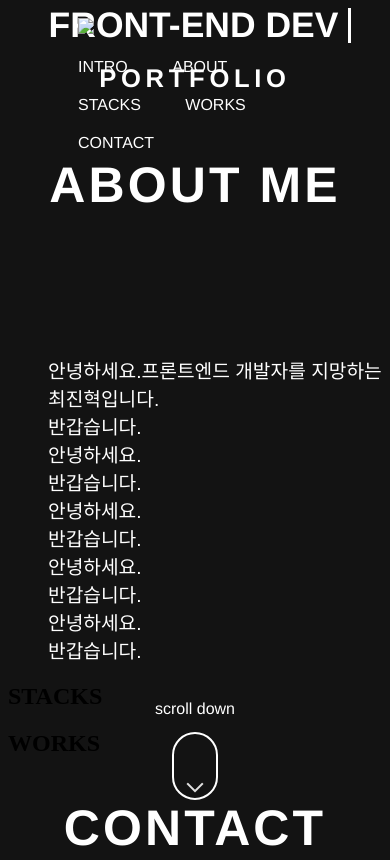
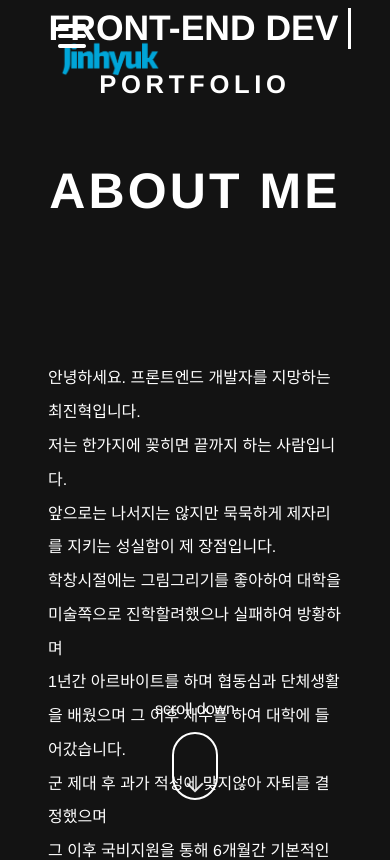
Before and after one commit to wlsgur1302/wlsgur1302.github.io, a plain HTML site: page index.html in a window 390 px wide. Shown: the top 860 px of the page. Drawn offline with nearby package versions, Linux system fonts and the light colour scheme.

Commit message:
이것저것
ㅇㅇ

```diff
--- a/index.html
+++ b/index.html
@@ -11,20 +11,28 @@
     crossorigin="anonymous"></script>
   <script src="jquery.fullPage.js"></script>
   <script src="main.js"></script>
+  <script src="https://kit.fontawesome.com/11bef623db.js" crossorigin="anonymous"></script>
 </head>
 
 <body style="background-color: #131313;">
   <header>
     <nav class="navbar">
 
-      <div><a href="#1"><img src="dd"></a></div>
-      <ul>
+      <div class="logo">
+        <a  href="#1"><img src="jinhyuk.png"></a>
+      </div>
+
+      <ul class="navbar-menu">
         <li><a href="#1">INTRO</a></li>
         <li><a href="#2">ABOUT</a></li>
         <li><a href="#3">STACKS</a></li>
         <li><a href="#4">WORKS</a></li>
         <li><a href="#5">CONTACT</a></li>
       </ul>
+
+      <a href="#" class="navbar-togglebtn">
+        <i class="fa-solid fa-bars fa-2xl"></i>
+      </a>
 
     </nav>
   </header>
@@ -51,12 +59,17 @@
       <div class="intro">
         <h2>ABOUT ME</h2>
       <div class="intro-text">
-        안녕하세요.프론트엔드 개발자를 지망하는 최진혁입니다. <br>
-        반갑습니다. <br>        안녕하세요. <br>
-        반갑습니다. <br>        안녕하세요. <br>
-        반갑습니다. <br>        안녕하세요. <br>
-        반갑습니다. <br>        안녕하세요. <br>
-        반갑습니다. <br>
+        안녕하세요. 프론트엔드 개발자를 지망하는 최진혁입니다. <br>
+        저는 한가지에 꽂히면 끝까지 하는 사람입니다.<br>
+        앞으로는 나서지는 않지만 묵묵하게 제자리를 지키는 성실함이 제 장점입니다. <br>
+        학창시절에는 그림그리기를 좋아하여 대학을 미술쪽으로 진학할려했으나 실패하여 방황하며 <br>
+        1년간 아르바이트를 하며 협동심과 단체생활을 배웠으며 그 이후 재수를 하여 대학에 들어갔습니다. <br>
+        군 제대 후 과가 적성에 맞지않아 자퇴를 결정했으며 <br>
+        그 이후 국비지원을 통해 6개월간 기본적인 자바,파이썬,제이쿼리,리액트 등등을 배웠습니다. <br>
+        이 짧은 순간에 완벽히 마스터 할수는 없었지만 다른 사람들과 소통할 정도는 되었습니다. <br>
+        항상 열심히 하고 배우고자 하는 사람이 되겠습니다.
+
+
       </div>
 
       </div>
@@ -94,7 +107,7 @@ header {
   font-size: 16px;
   -webkit-tap-highlight-color: transparent;
   position: fixed;
-  display: inline-block;
+
   width: 100%;
   height: 70px;
   padding: 0 50px;
@@ -105,34 +118,78 @@ header {
   z-index: 9999;
 
 }
+.navbar-togglebtn {
+  display: none;
+  position: absolute;
+}
 
+i {
+  color: white;
+}
+
+.logo img {
+  height: 40px;
+  filter: invert(50%) sepia(62%) saturate(2279%) hue-rotate(159deg) brightness(92%) contrast(101%);
+}
 .navbar {
-
-    width: 100%;
-
-  }
-  .navbar>div { float: left; }
-  .navbar>ul {
-    float: right;
-    margin: 0;
-    padding: 0;
-    list-style: none;
+    display: flex;
+    justify-content: space-between;
     align-items: center;
   }
-  .navbar>ul>li {
-    display: inline-block;
-    padding: 0;
-    align-items: center;
-  }
-  .navbar a {
-    display: block;
+
+.navbar-menu {
+  display: flex;
+  list-style: none;
+}
+
+.navbar-menu li {
+  padding: 8px 12px;
+}
+  .navbar-menu a {
     text-decoration: none;
     padding: 10px 20px;
     color: white;
   }
-  .navbar a:hover {
+  .navbar-menu a:hover {
     border-bottom: 2px solid white;
   }
+
+@media screen and (max-width: 768px) {
+  .navbar {
+    flex-direction: column;
+    align-items: flex-start;
+  }
+  .navbar-togglebtn {
+    padding-top: 20px;
+    display: block;
+
+  }
+
+  .logo {
+    padding-top: 30px;
+    display: inline;
+    align-items: center;
+    justify-content: center;
+  }
+
+  .navbar-menu {
+    display: none;
+    flex-direction: column;
+    align-items: center;
+    padding: 0;
+    width: 100%;
+
+  }
+  .navbar-menu li {
+    font-size: 1.2rem;
+    text-align: center;
+    padding: 40px 0 40px 0;
+  }
+
+}
+
+
+
 
 .title {
   display: flex;
@@ -146,7 +203,6 @@ header {
   padding: 0 10px;
   margin: 0;
   color: white;
-  line-height: 9vw;
   font-size: 9.1vw;
   font-weight: 900;
   overflow: hidden;
@@ -167,7 +223,7 @@ header {
     width: 0;
   }
   to{
-    width: 1020px;
+    width: 65vw;
   }
 }
 .title > h2 {
@@ -237,7 +293,7 @@ border-radius: 50px;
 
 
 
-.intro > h2 {
+h2 {
   font-family: 'Franklin Gothic Medium', 'Arial Narrow', Arial, sans-serif;
   color: white;
   display: flex;
@@ -255,8 +311,10 @@ border-radius: 50px;
   flex-direction: column;
   padding-top: 100px;
   padding-left: 40px;
+  padding-right: 40px;
+  line-height: 4vh;
   margin: 0 auto;
-  font-size: 1.2rem;
+  font-size: 1rem;
   font-weight: 300;
 
 }
```
Also changed, not shown: jinhyuk.png (added).
